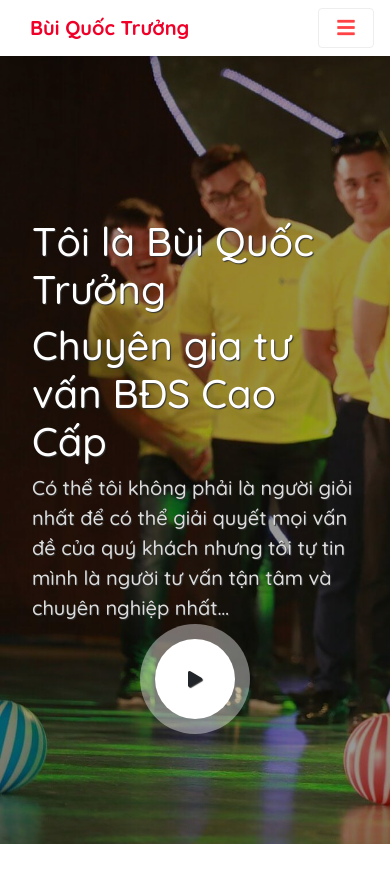
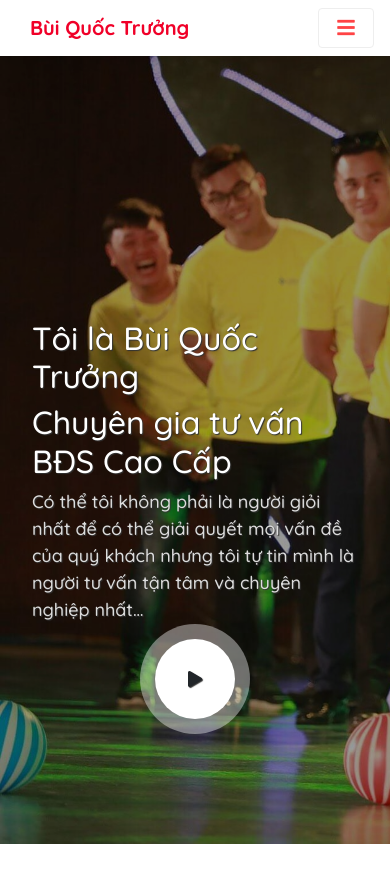
Before and after one commit to maytinhdibo/bqtruong-website, a PHP site: page / in a window 390 px wide. Shown: the top 884 px of the page. Run offline with PHP 8.4, Linux system fonts and the light colour scheme; some libraries are stand-ins or nearby versions.

Commit message:
fix reponsive

```diff
--- a/css/slide.css
+++ b/css/slide.css
@@ -52,12 +52,18 @@
     }
 }
 @media only screen and (max-width: 768px) {
-
     .col, .col-1, .col-10, .col-11, .col-12, .col-2, .col-3, .col-4, .col-5, .col-6, .col-7, .col-8, .col-9, .col-auto, .col-lg, .col-lg-1, .col-lg-10, .col-lg-11, .col-lg-12, .col-lg-2, .col-lg-3, .col-lg-4, .col-lg-5, .col-lg-6, .col-lg-7, .col-lg-8, .col-lg-9, .col-lg-auto, .col-md, .col-md-1, .col-md-10, .col-md-11, .col-md-12, .col-md-2, .col-md-3, .col-md-4, .col-md-5, .col-md-6, .col-md-7, .col-md-8, .col-md-9, .col-md-auto, .col-sm, .col-sm-1, .col-sm-10, .col-sm-11, .col-sm-12, .col-sm-2, .col-sm-3, .col-sm-4, .col-sm-5, .col-sm-6, .col-sm-7, .col-sm-8, .col-sm-9, .col-sm-auto, .col-xl, .col-xl-1, .col-xl-10, .col-xl-11, .col-xl-12, .col-xl-2, .col-xl-3, .col-xl-4, .col-xl-5, .col-xl-6, .col-xl-7, .col-xl-8, .col-xl-9, .col-xl-auto{
         margin-bottom:4px;
     }
     }
 @media only screen and (max-width: 600px) {
+    .description h1 {
+        font-size:32px;
+    }
+
+    .description p {
+        font-size: 18px;
+    }
     .talk-aboutme .crd .client-img{
         margin: auto;
         position: relative;
```
